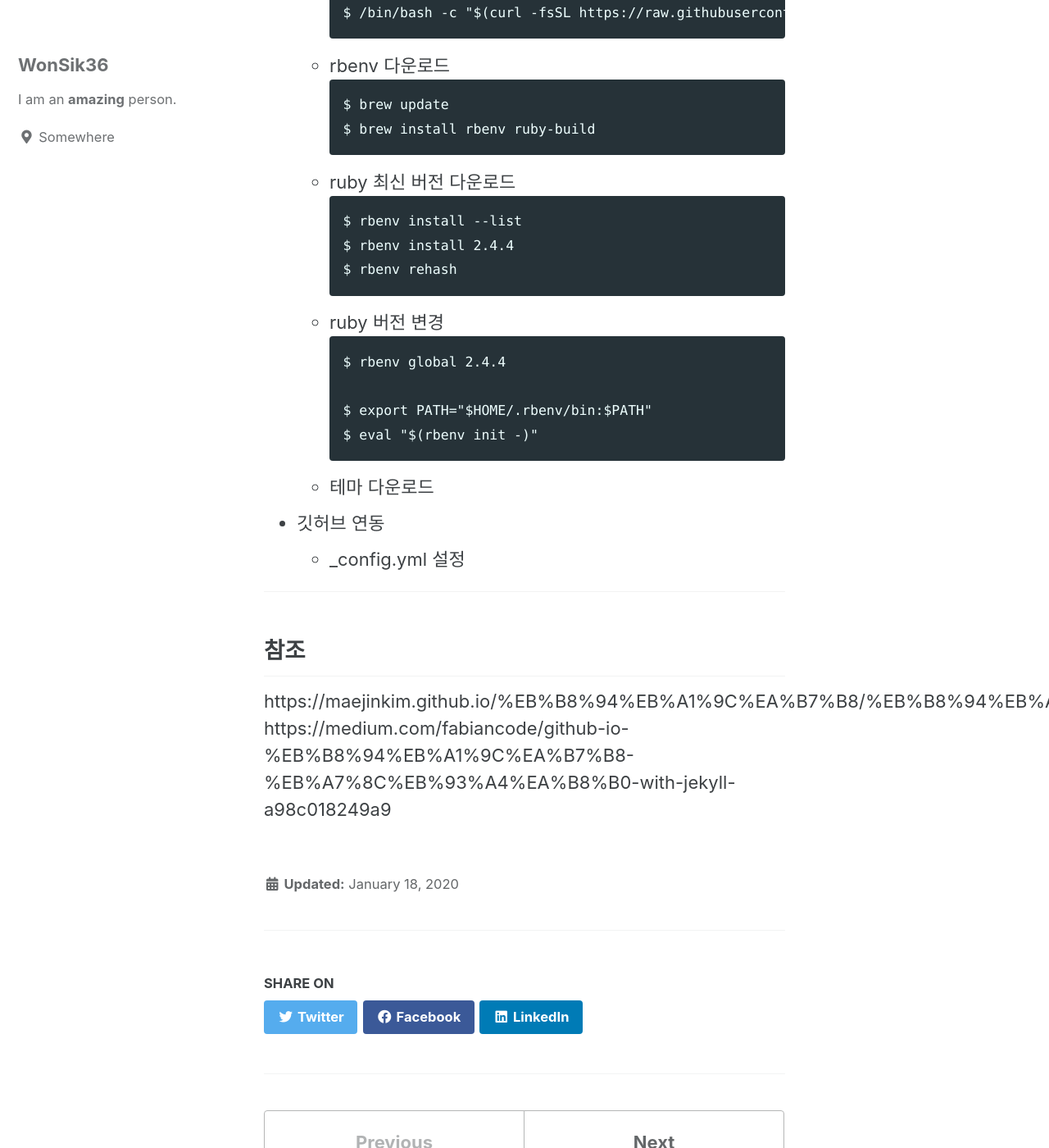
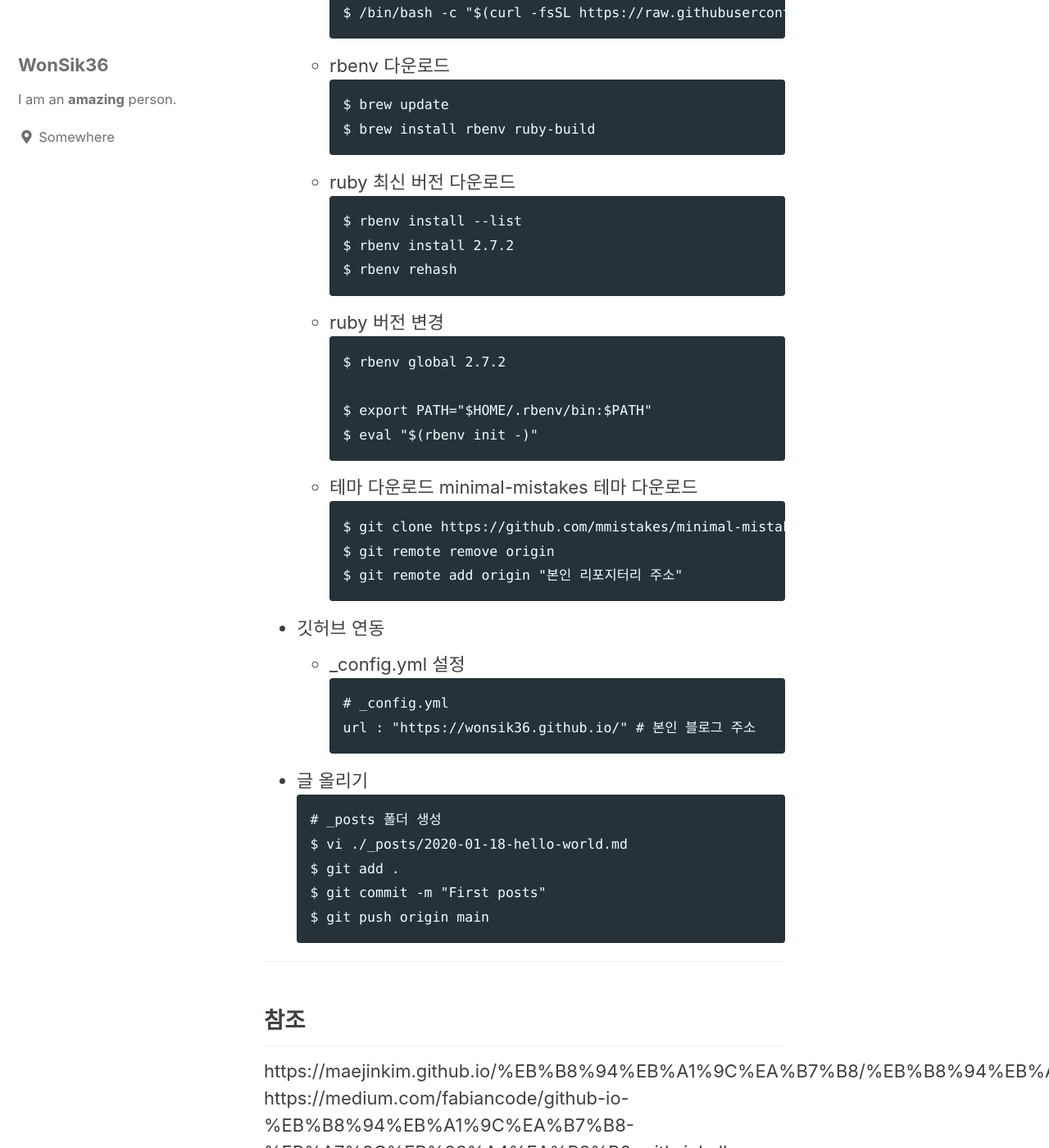
Before and after one commit to WonSik36/WonSik36.github.io, a Jekyll site: the page built from _posts/2020-01-18-Github-Pages-생성하기.md, in a window 1280 px wide and 1400 px high, scrolled down 459 px. Shown: the whole window at 82% size. Built offline with Jekyll 4.4.1, drawn with Linux system fonts in a browser that asks for light colours; cached includes are drawn as plain includes.

Commit message:
Update post

````diff
--- a/_posts/2020-01-18-Github-Pages-생성하기.md
+++ b/_posts/2020-01-18-Github-Pages-생성하기.md
@@ -15,21 +15,39 @@
   * ruby 최신 버전 다운로드
     ```
     $ rbenv install --list
-    $ rbenv install 2.4.4
+    $ rbenv install 2.7.2
     $ rbenv rehash
     ```
   * ruby 버전 변경
     ```
-    $ rbenv global 2.4.4
+    $ rbenv global 2.7.2
 
     $ export PATH="$HOME/.rbenv/bin:$PATH"
     $ eval "$(rbenv init -)"
     ```
   * 테마 다운로드
+    minimal-mistakes 테마 다운로드
+    ```
+    $ git clone https://github.com/mmistakes/minimal-mistakes.git
+    $ git remote remove origin
+    $ git remote add origin "본인 리포지터리 주소"
+    ```
 
 * 깃허브 연동
   * _config.yml 설정
+  ```
+  # _config.yml
+  url : "https://wonsik36.github.io/" # 본인 블로그 주소
+  ```
 
+* 글 올리기
+```
+# _posts 폴더 생성
+$ vi ./_posts/2020-01-18-hello-world.md
+$ git add .
+$ git commit -m "First posts"
+$ git push origin main
+```
 
 ---
 ## 참조
````
